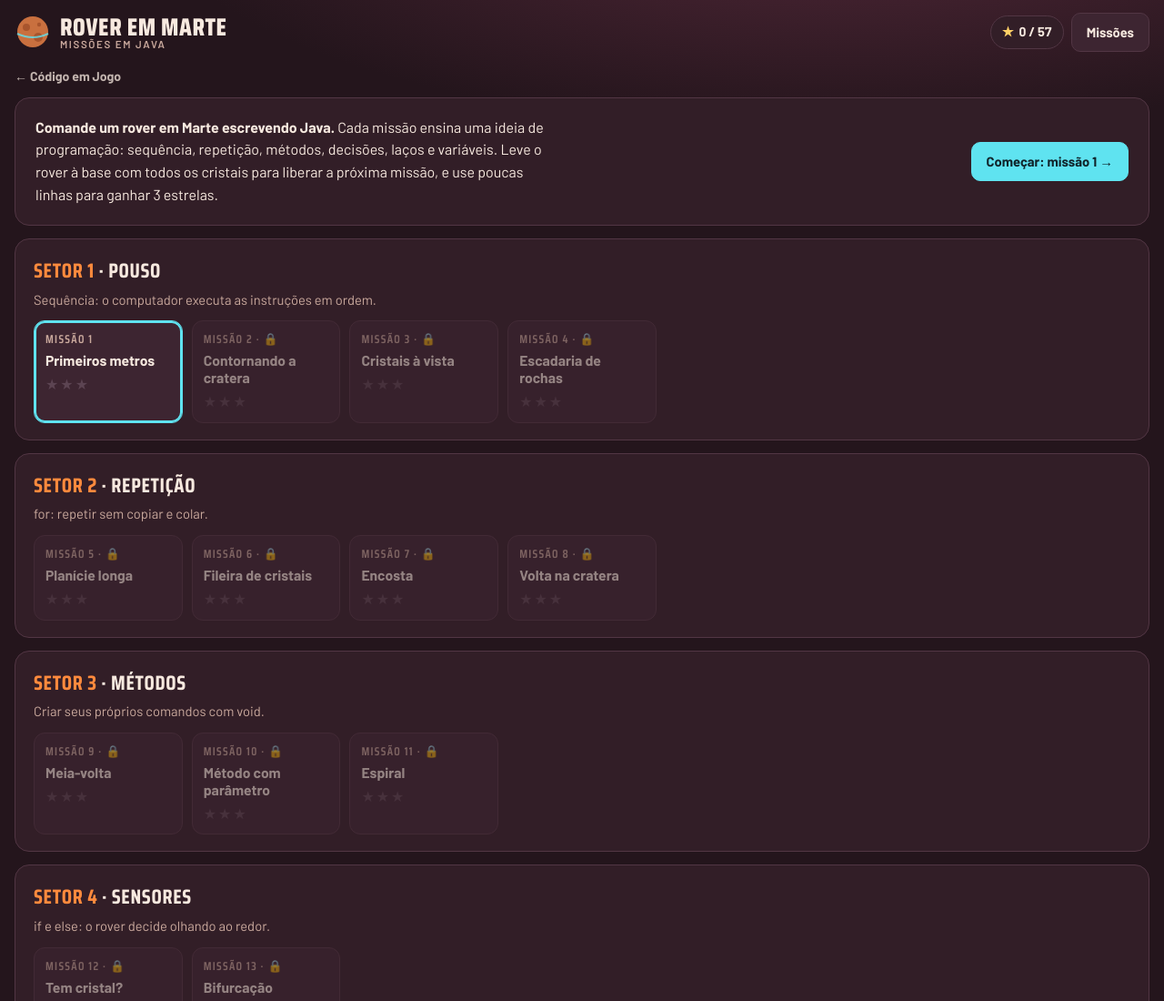
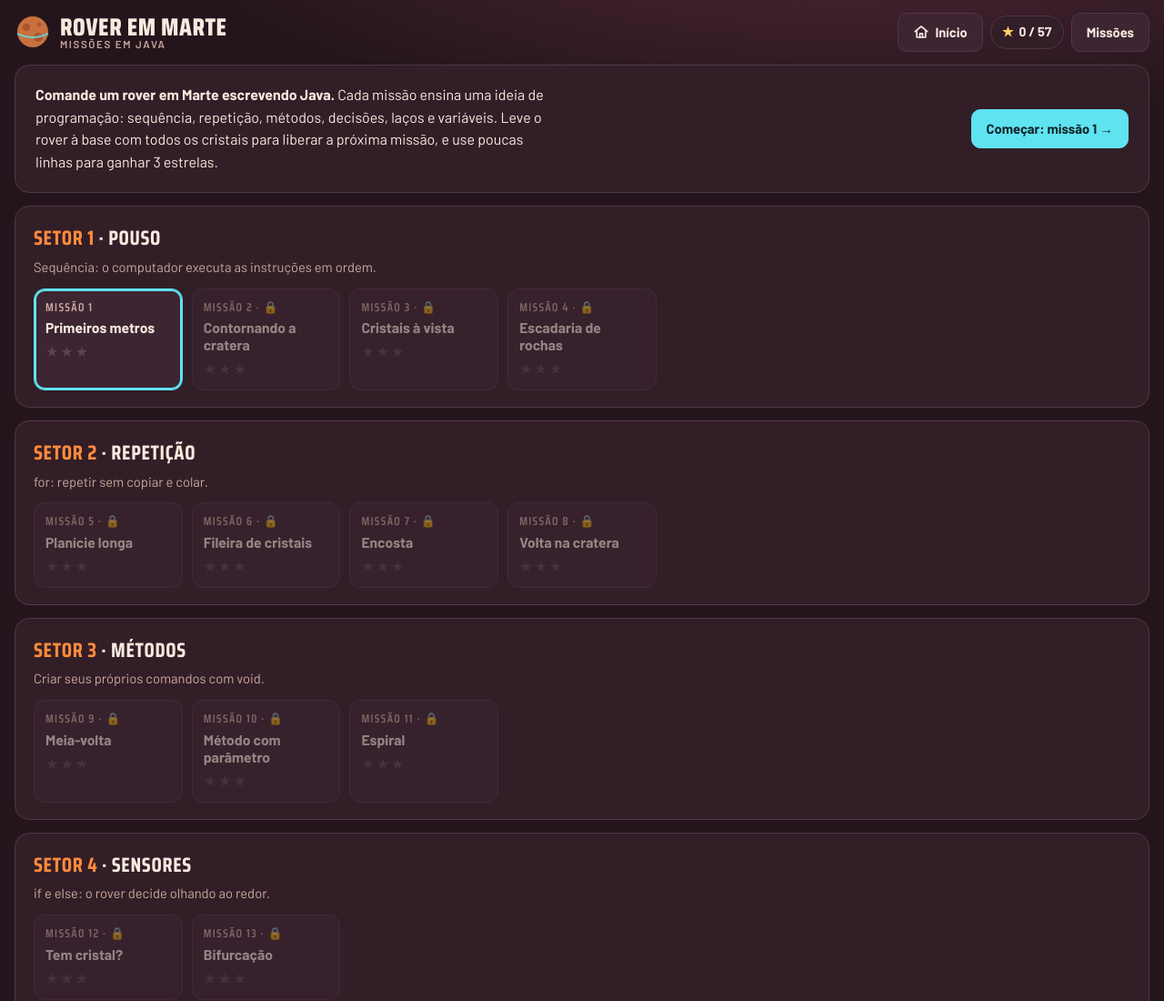
Before and after one commit to Zyscaru/rover-marte, a plain HTML site: page index.html in a window 1280 px wide. Shown: the top 1100 px of the page at 91% size. Drawn offline with Linux system fonts and the light colour scheme.

Commit message:
Botão Início fixo no topo para voltar à página do Código em Jogo
Co-Authored-By: Claude Opus 5.5 <noreply@anthropic.com>
Claude-Session: https://claude.ai/code/session_01SfnUjg2rFaUUNAfL6im4cS

```diff
--- a/index.html
+++ b/index.html
@@ -2949,16 +2949,40 @@ window.addEventListener("resize", ()=>{
 /* Navegação comum do Código em Jogo:
    - nos jogos: botão "← (lista)" dentro da missão e o "voltar" do celular volta para a lista de missões;
    - nos cursos: o "voltar" do celular volta para o mapa do curso;
-   - na lista e no mapa: link "← Código em Jogo" para a plataforma. */
+   - em todas as telas: botão "Início" no topo, que volta para a página do Código em Jogo. */
 (function(){
   var css = document.createElement("style");
   css.textContent = ".cj-voltar{display:inline-flex;align-items:center;gap:6px;margin:0 0 12px;padding:6px 14px 6px 10px;border-radius:99px;border:1.5px solid currentColor;background:transparent;color:inherit;font:inherit;font-weight:700;font-size:.86rem;line-height:1.2;cursor:pointer;opacity:.8;min-height:36px}" +
     ".cj-voltar:hover,.cj-voltar:focus-visible{opacity:1}" +
     ".cj-portal{display:inline-flex;align-items:center;gap:6px;margin:0 0 12px;font-weight:700;font-size:.88rem;color:inherit;opacity:.75;text-decoration:none}" +
-    ".cj-portal:hover,.cj-portal:focus-visible{opacity:1;text-decoration:underline}";
+    ".cj-portal:hover,.cj-portal:focus-visible{opacity:1;text-decoration:underline}" +
+    ".cj-inicio{display:inline-flex;align-items:center;gap:6px;text-decoration:none}" +
+    ".cj-inicio svg{width:18px;height:18px;flex:none}" +
+    ".cj-inicio-c{display:inline-flex;align-items:center;gap:6px;align-self:flex-start;padding:6px 12px 6px 9px;border:1.5px solid currentColor;border-radius:99px;font-weight:700;font-size:.82rem;line-height:1.2;color:inherit;text-decoration:none;opacity:.8}" +
+    ".cj-inicio-c:hover,.cj-inicio-c:focus-visible{opacity:1}" +
+    ".cj-inicio-c svg{width:16px;height:16px;flex:none}" +
+    "@media (max-width:600px){.cj-inicio span{position:absolute;width:1px;height:1px;overflow:hidden;clip:rect(0 0 0 0)}.cj-inicio{padding-left:11px!important;padding-right:11px!important}}";
   document.head.appendChild(css);
   var PORTAL = "/";
-  function linkPortal(){ var a = document.createElement("a"); a.className = "cj-portal"; a.href = PORTAL; a.textContent = "← Código em Jogo"; return a; }
+  var CASA = '<svg viewBox="0 0 24 24" aria-hidden="true" fill="none" stroke="currentColor" stroke-width="2.2" stroke-linecap="round" stroke-linejoin="round"><path d="M3 11.5 12 4l9 7.5"/><path d="M5.5 9.8V20h13V9.8"/><path d="M10 20v-5.5h4V20"/></svg>';
+  // jogos: botão no cabeçalho, ao lado da lista de missões
+  var topo = document.querySelector(".top-r");
+  if (topo && !topo.querySelector(".cj-inicio")){
+    var a1 = document.createElement("a");
+    a1.className = "btn cj-inicio"; a1.href = PORTAL; a1.title = "Voltar para o Código em Jogo";
+    a1.setAttribute("aria-label", "Início: voltar para o Código em Jogo");
+    a1.innerHTML = CASA + "<span>Início</span>";
+    topo.insertBefore(a1, topo.firstChild);
+  }
+  // cursos: botão no alto da barra lateral (no celular, no alto da página)
+  var trilha = document.querySelector("aside.trail");
+  if (trilha && !trilha.querySelector(".cj-inicio-c")){
+    var a2 = document.createElement("a");
+    a2.className = "cj-inicio-c"; a2.href = PORTAL; a2.title = "Voltar para o Código em Jogo";
+    a2.innerHTML = CASA + "<span>Código em Jogo</span>";
+    trilha.insertBefore(a2, trilha.firstChild);
+  }
+  function linkPortal(){ return document.createComment("início no topo"); }
 
   /* ---------- jogos ---------- */
   if (typeof openLevel === "function" && typeof showLevels === "function"){
--- a/sw.js
+++ b/sw.js
@@ -1,6 +1,6 @@
 /* Guarda o app no aparelho para funcionar sem internet.
    Ao publicar uma atualização, aumente o número da VERSAO. */
-const VERSAO = "rovermarte-v2";
+const VERSAO = "rovermarte-v3";
 const ARQUIVOS = [
   "./",
   "index.html",
```
